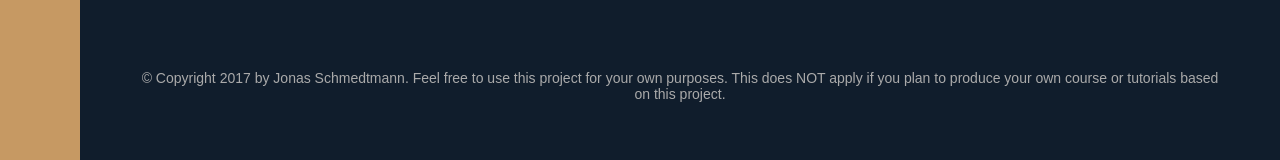
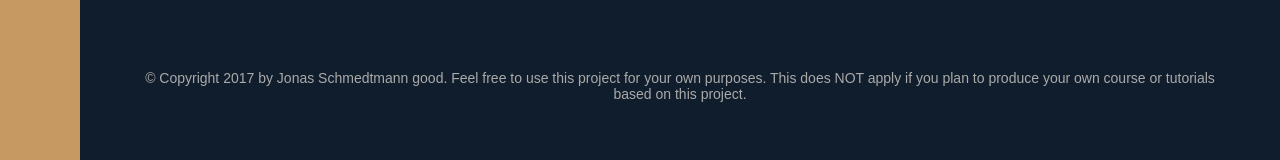
Before and after one commit to nazmulsisil/nexter_git, a website: page index.html in a window 1280 px wide. Shown: the part 1402-1562 px from the top of the page. Drawn offline with Linux system fonts and the light colour scheme.

Commit message:
footer second time uploaded

```diff
--- a/index.html
+++ b/index.html
@@ -66,8 +66,8 @@
                 </li>
             </ul>
             <p class="copyright">
-                &copy; Copyright 2017 by Jonas Schmedtmann. Feel free to use this project for your own purposes. This does NOT apply if you
-                plan to produce your own course or tutorials based on this project.
+                &copy; Copyright 2017 by Jonas Schmedtmann good. Feel free to use this project for your own purposes. This does NOT apply
+                if you plan to produce your own course or tutorials based on this project.
             </p>
         </div>
         <!-- footer -->
```
